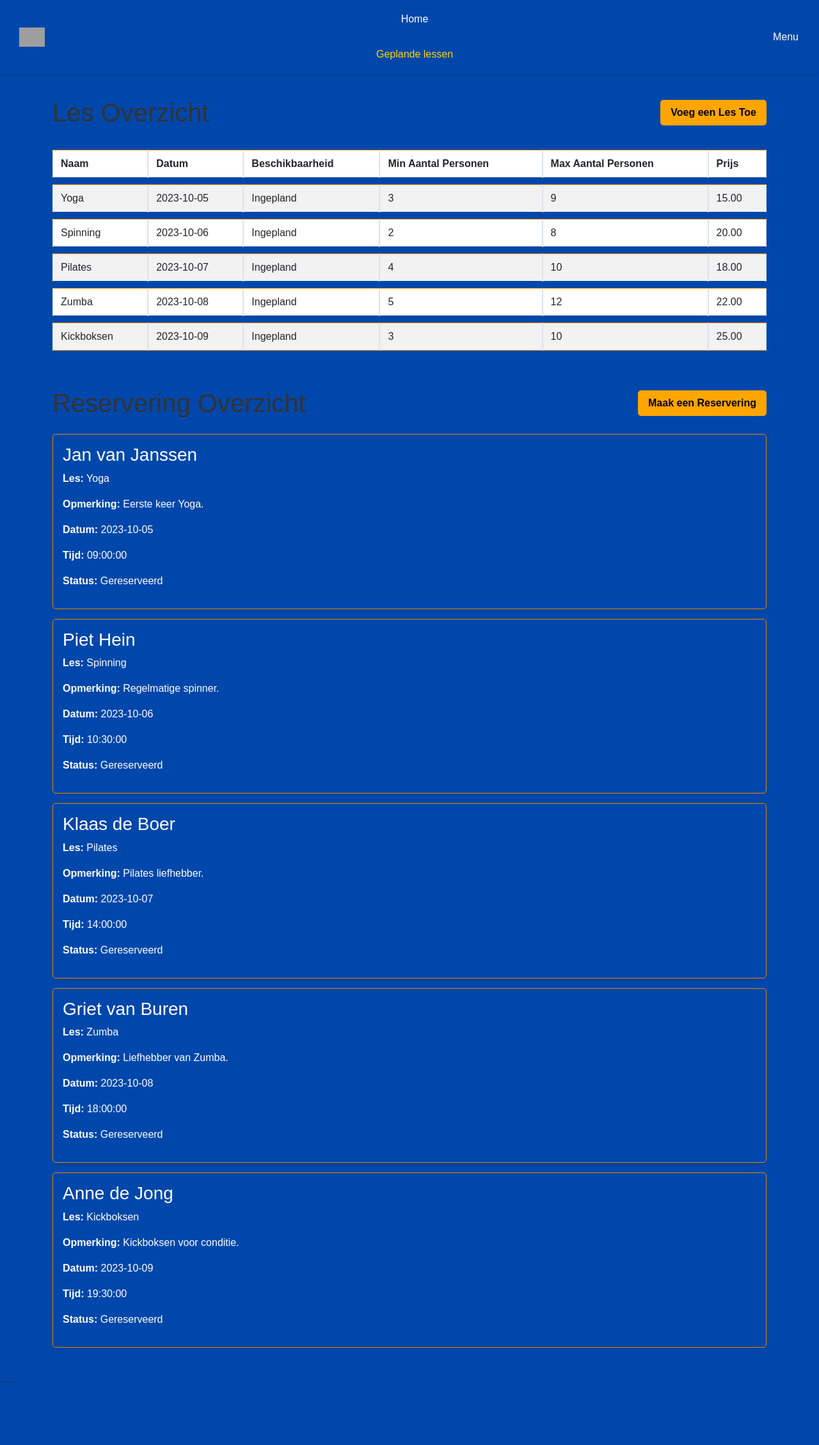
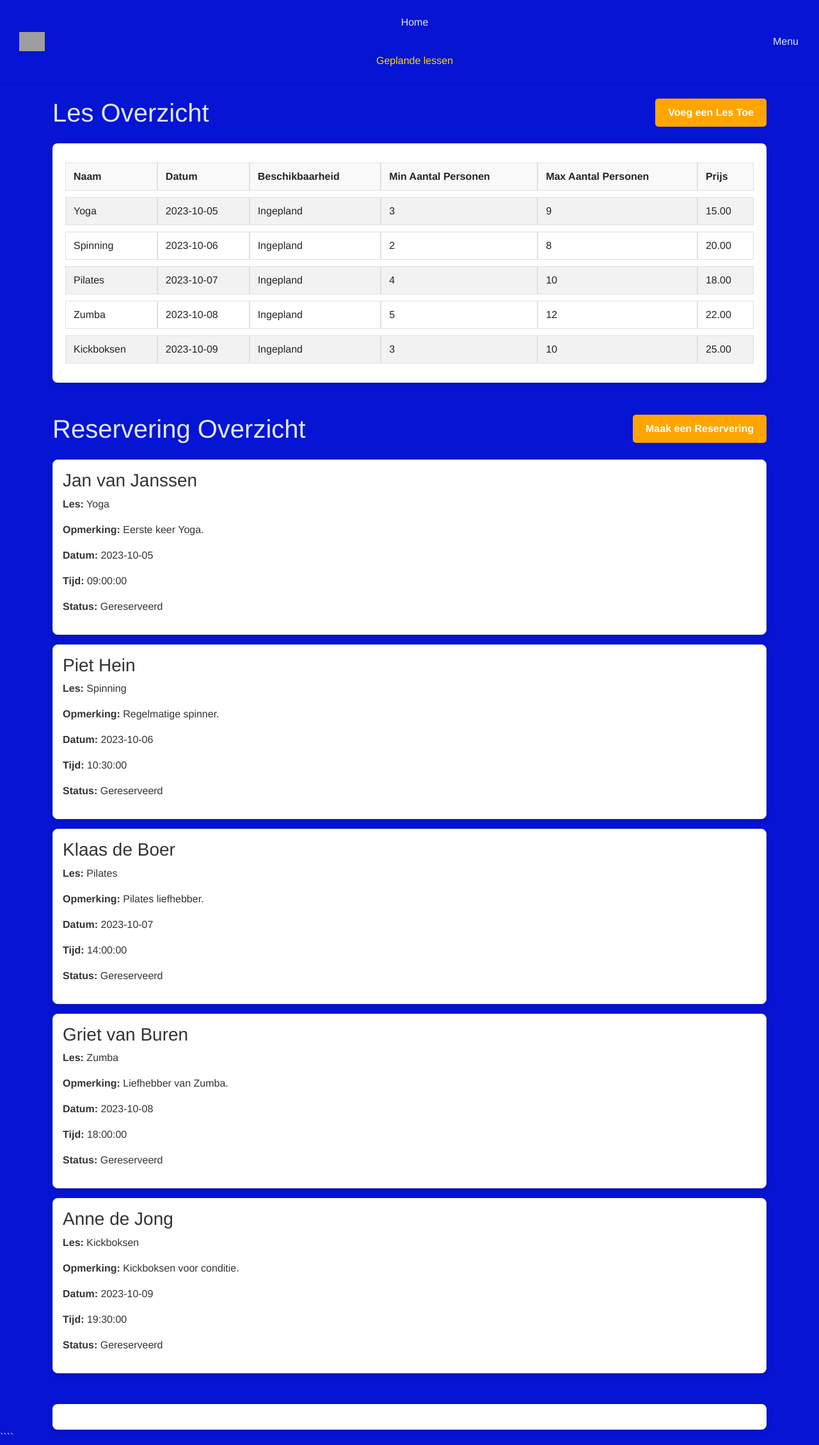
Before and after one commit to LuukvdBilt/FitForFun, a PHP site: page /public/lessen.php in a window 1280 px wide. Shown: the whole page at 64% size. Before the commit the page ends 2161 px from the top, so only its background shows below. Run offline with PHP 8.4, Linux system fonts and the light colour scheme; data comes from the database, SQL or seed files in the repository; grey boxes are pictures that could not be loaded.

Commit message:
Update style.css
improved the frontend

```diff
--- a/fitforfun/public/style.css
+++ b/fitforfun/public/style.css
@@ -1,17 +1,17 @@
-/* Algemene stijlen */
+/* General Styles */
 body {
-    font-family: Arial, sans-serif;
+    font-family: 'Helvetica Neue', Arial, sans-serif;
     margin: 0;
     padding: 0;
-    background: #0047AB;
-    padding-top: 80px; /* Ruimte voor de vaste navbar */
-    color: #333; /* Default text color */
+    background: #0614d4; /* Dark blue background for the website */
+    padding-top: 80px; /* Space for the fixed navbar */
+    color: #e0e7ff; /* Light text color */
 }
 
-/* Navbar stijlen */
+/* Navbar Styles */
 .navbar {
-    background-color: #0047AB;
-    padding: 10px 20px;
+    background-color: #0614d4;
+    padding: 15px 20px;
     display: flex;
     align-items: center;
     justify-content: space-between;
@@ -24,7 +24,7 @@ body {
 }
 
 .navbar-brand {
-    background-color: #0047AB;
+    background-color: #0614d4;
     border-radius: 50%;
     padding: 10px;
     width: 60px;
@@ -34,7 +34,7 @@ body {
     justify-content: center;
     overflow: hidden;
     margin-right: 20px;
-    transition: all 0.3s ease;
+    transition: transform 0.3s ease;
 }
 
 .navbar-brand:hover {
@@ -53,7 +53,7 @@ body {
     margin: 0;
     padding: 0;
     align-items: center;
-    gap: 15px; /* Space between items */
+    gap: 20px; /* Space between items */
 }
 
 .nav-item {
@@ -62,7 +62,7 @@ body {
 }
 
 .nav-link {
-    color: white !important; /* Ensure text color is white */
+    color: #e0e7ff !important; /* Light text color */
     font-weight: 500;
     text-decoration: none;
     padding: 0.5rem 0.75rem;
@@ -81,7 +81,7 @@ body {
     display: none;
     position: absolute;
     right: 0;
-    background: white;
+    background: #0614d4;
     min-width: 160px;
     box-shadow: 0 8px 16px rgba(0, 0, 0, 0.2);
     border-radius: 4px;
@@ -93,14 +93,14 @@ body {
 }
 
 .dropdown-content a {
-    color: #0047AB !important;
+    color: #e0e7ff !important;
     padding: 12px 16px;
     display: block;
     text-decoration: none;
 }
 
 .dropdown-content a:hover {
-    background: #f8f9fa;
+    background: #0614d4;
 }
 
 .nav-hamburger {
@@ -130,7 +130,7 @@ body {
         position: absolute;
         top: 60px; /* Adjust to position below the navbar */
         left: 0;
-        background: #0047AB;
+        background: #0614d4;
         padding: 1rem;
         gap: 10px;
     }
@@ -140,82 +140,80 @@ body {
     }
 }
 
-/* Table styling with borders */
+/* Table Styling */
 .table {
     width: 100%;
     margin-bottom: 1rem;
-    color: #ffffff; /* Ensure text is visible */
+    color: #333; /* Dark text color for better contrast */
     border-collapse: separate;
     border-spacing: 0 10px; /* Adjust spacing as needed */
+    background-color: #ffffff; /* White background for data */
+    padding: 20px;
+    border-radius: 8px;
+    box-shadow: 0 4px 8px rgba(0, 0, 0, 0.1);
 }
 
 .table th, .table td {
     padding: 0.75rem;
     vertical-align: top;
-    border-top: 1px solid #e48900;
-    border-bottom: 1px solid #e48900;
-    position: relative;
+    border: 1px solid #e0e0e0; /* Light border color */
 }
 
-.table th::after, .table td::after {
-    content: '';
-    display: block;
-    width: 100%;
-    height: 10px; /* Adjust height as needed */
-    background-color: #0047AB;
-    position: absolute;
-    bottom: -10px; /* Adjust position as needed */
-    left: 0;
+.table th {
+    background-color: #f9f9f9; /* Light background for headers */
+    font-weight: bold;
 }
 
-.table tbody tr:last-child th::after, .table tbody tr:last-child td::after {
-    display: none; /* Remove the border after the last row */
-}
-
-/* Calendar styling with borders */
+/* Calendar Styling */
 .calendar {
     display: grid;
     grid-template-columns: repeat(7, 1fr);
     gap: 10px;
+    background-color: #ffffff; /* White background for data */
+    padding: 20px;
+    border-radius: 8px;
+    box-shadow: 0 4px 8px rgba(0, 0, 0, 0.1);
 }
 
 .day {
-    border: 1px solid #e48900; /* Use the blue color for borders */
+    border: 1px solid #e0e0e0; /* Light border color */
     padding: 10px;
     text-align: center;
-    background-color: #0047AB;
-    color: #ffffff; /* Ensure text is visible */
+    background-color: #ffffff;
+    color: #333; /* Dark text color */
+    border-radius: 4px;
 }
 
 .event {
-    background-color: #0047ab;
+    background-color: #007BFF;
     margin: 5px 0;
     padding: 5px;
     border: 1px solid #aaa;
+    border-radius: 4px;
 }
 
-/* Reservation styling */
+/* Reservation Styling */
 .reservation {
-    background-color:#0047AB;
-    border: 1px solid #e48900;
+    background-color: #ffffff; /* White background for data */
+    border: 1px solid #e0e0e0;
     padding: 15px;
     margin-bottom: 15px;
-    border-radius: 5px;
-    box-shadow: 0 2px 4px rgba(0, 0, 0, 0.1);
-    color: #ffffff; /* Ensure text is visible */
+    border-radius: 8px;
+    box-shadow: 0 4px 8px rgba(0, 0, 0, 0.1);
+    color: #333; /* Dark text color */
 }
 
 .reservation h3 {
     margin-top: 0;
 }
 
-/* Button styling */
+/* Button Styling */
 .btn-warning {
     background-color: #FFA500;
     border: none;
-    color: #000000;
+    color: #ffffff;
     font-weight: bold;
-    padding: 8px 16px; /* Smaller padding */
+    padding: 10px 20px; /* Adjusted padding */
     border-radius: 5px;
     transition: background-color 0.3s ease;
     text-decoration: none; /* Remove underline */
```
